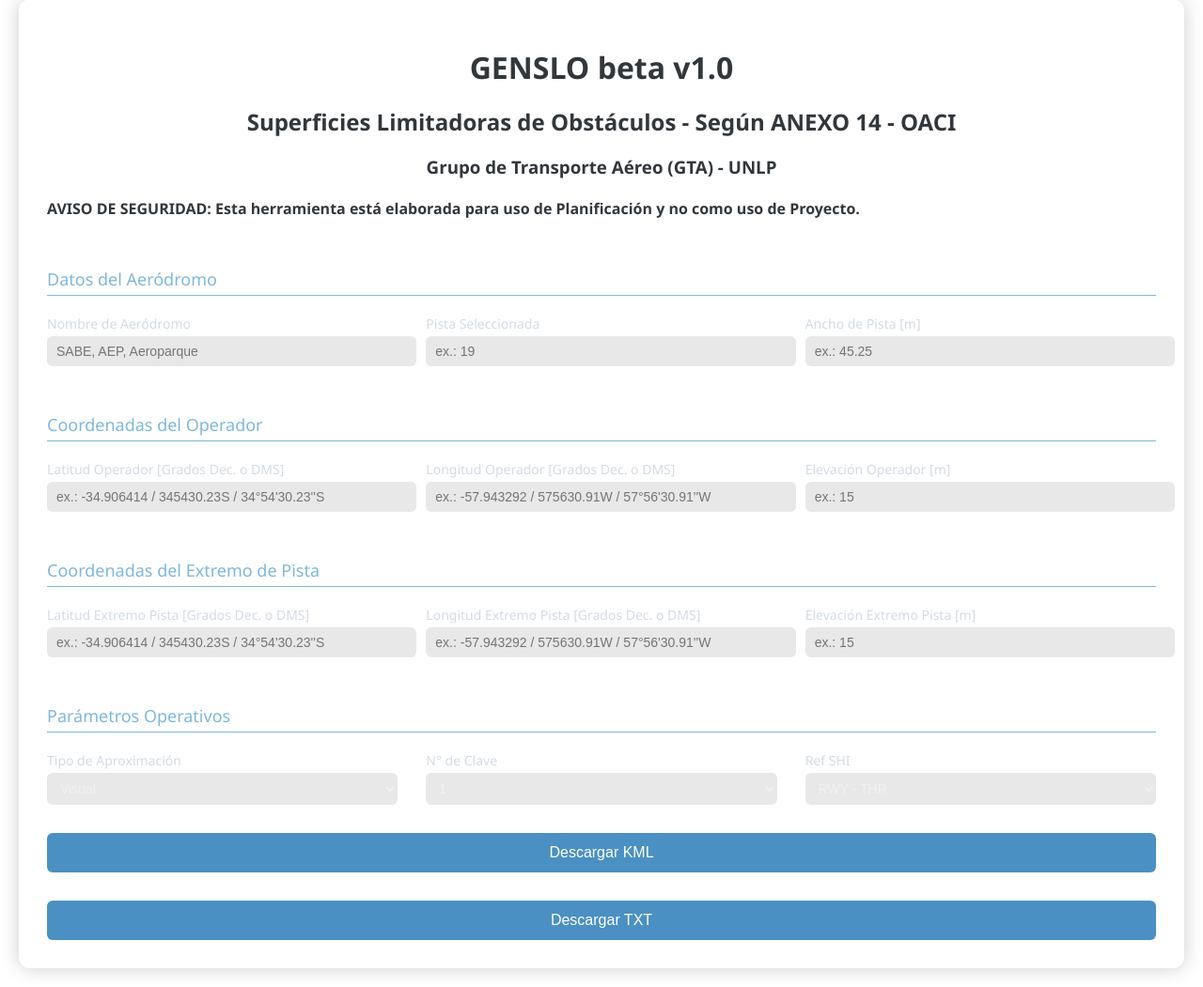
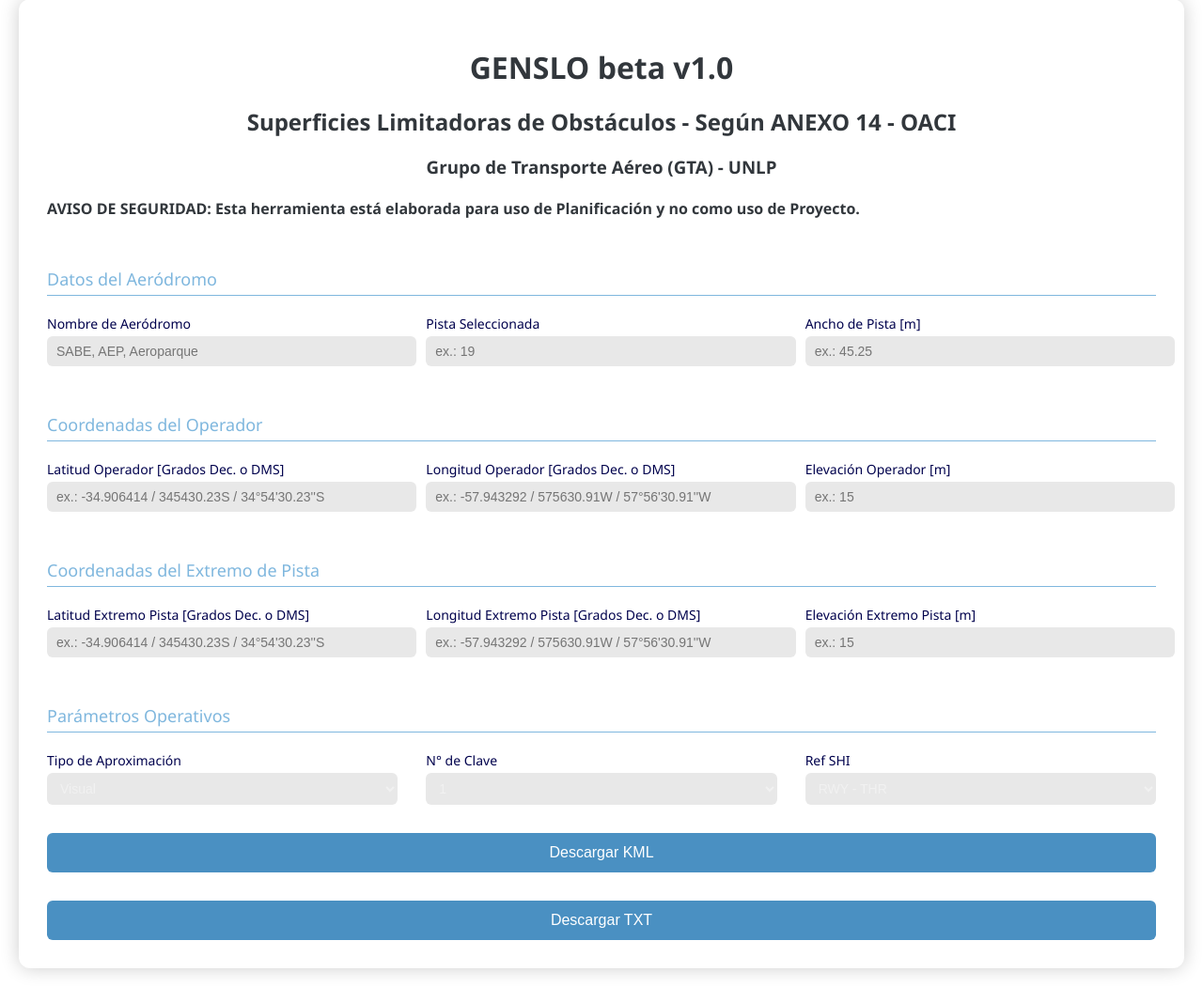
Before and after one commit to gtaingsoftware/genslo, a Django app: page / in a window 1280 px wide. Shown: the part 21-1072 px from the top of the page at 94% size. Run offline with Django 5.2, Linux system fonts and the light colour scheme.

Commit message:
Update index.html

```diff
--- a/app/templates/index.html
+++ b/app/templates/index.html
@@ -39,7 +39,6 @@
   border-radius: 6px;
     }
 
-
     .separator {
       grid-column: 1 / -1;
       font-size: 18px;
@@ -60,7 +59,7 @@
       font-size: 14px;
       margin-bottom: 4px;
       display: block;
-      color: #d4dbe3;
+      color: #00024D;
     }
 
     input, select {
```
